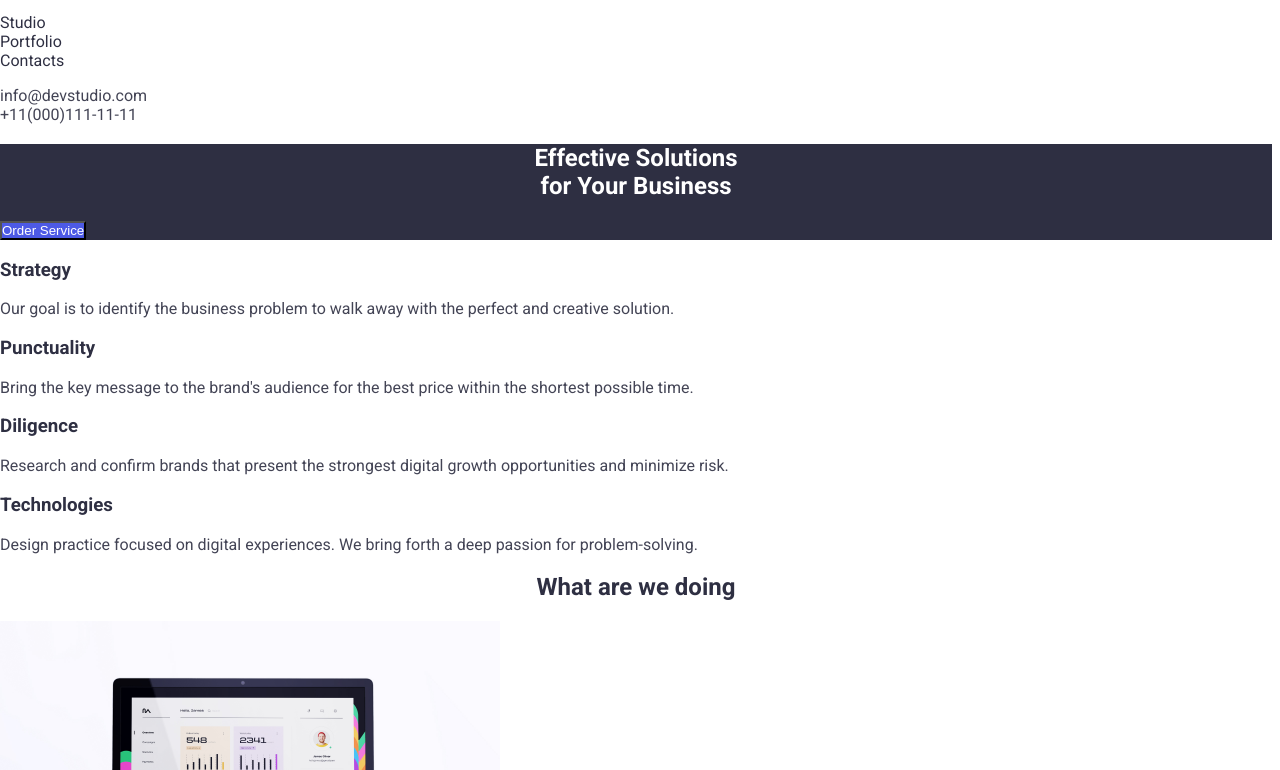
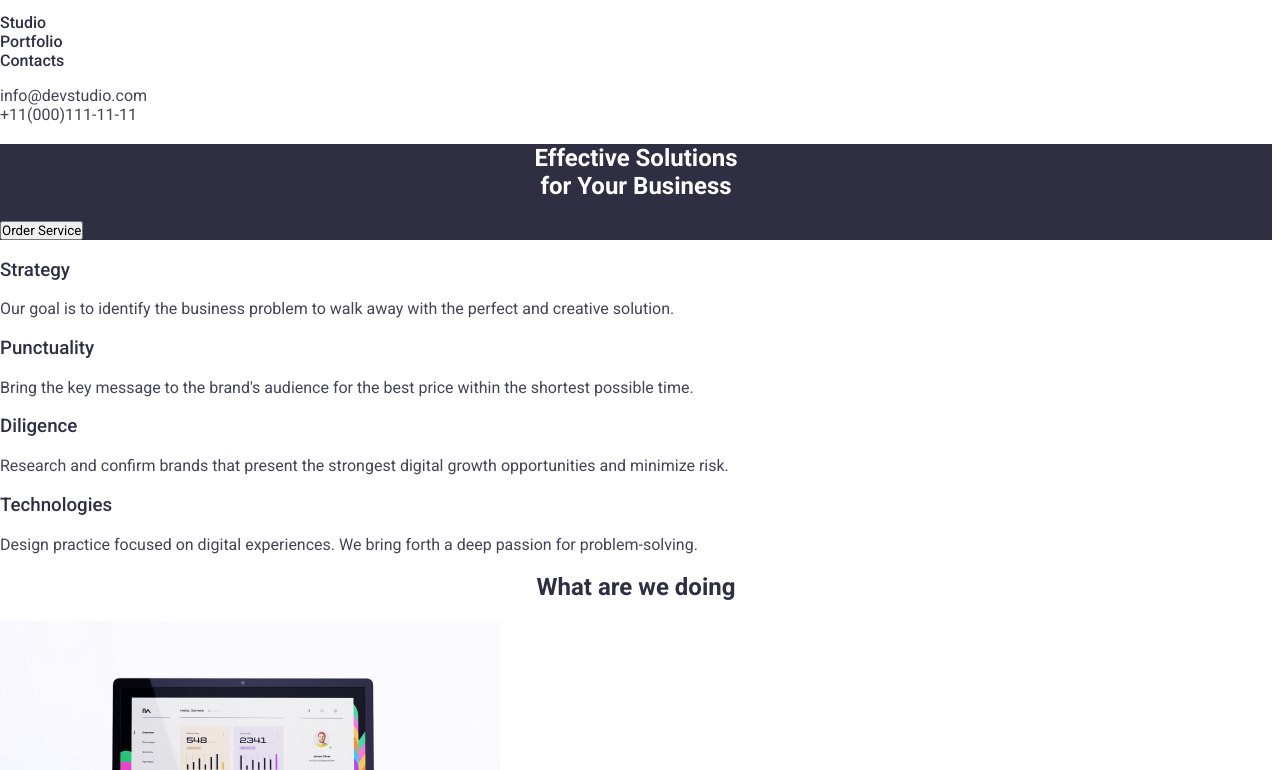
Before and after one commit to EJGaborno/goit-markup-hw-02, a plain HTML site: page index.html in a window 1280 px wide. Shown: the part 30-800 px from the top of the page. Drawn offline with Linux system fonts and the light colour scheme.

Commit message:
font-weight adjustment

```diff
--- a/css/styles.css
+++ b/css/styles.css
@@ -24,6 +24,10 @@ body {
   color: var(--SLATE);
 }
 
+li {
+  list-style: none;
+}
+
 a {
   text-decoration: none;
 }
@@ -41,11 +45,12 @@ a {
 
 /**header**/
 
-.nav {
-  color: var(--NAVY-BLUE);
-}
 .nav:hover {
   color: var(--IRIS);
+}
+.link {
+  color: var(--NAVY-BLUE);
+  font-weight: 500;
 }
 .contacts {
   color: var(--SLATE);
@@ -53,18 +58,25 @@ a {
 
 /**main section**/
 
+button {
+  font-family: "Roboto", sans-serif;
+}
+button:hover {
+  background-color: var(--IRIS);
+  color: var(--WHITE);
+}
+
 h1,
 h2 {
   text-align: center;
+  font-weight: 700;
 }
 h2,
 h3 {
   color: var(--NAVY-BLUE);
 }
-
-button {
-  background-color: var(--IRIS);
-  color: var(--WHITE);
+h3 {
+  font-weight: 500;
 }
 
 .Intro {
--- a/index.html
+++ b/index.html
@@ -20,9 +20,9 @@
       <figure>
         <nav>
           <ul>
-            <li><a href="#" class="nav">Studio</a></li>
-            <li><a href="#" class="nav">Portfolio</a></li>
-            <li><a href="#" class="nav">Contacts</a></li>
+            <li><a href="#" class="nav link">Studio</a></li>
+            <li><a href="#" class="nav link">Portfolio</a></li>
+            <li><a href="#" class="nav link">Contacts</a></li>
           </ul>
         </nav>
         <ul>
```
